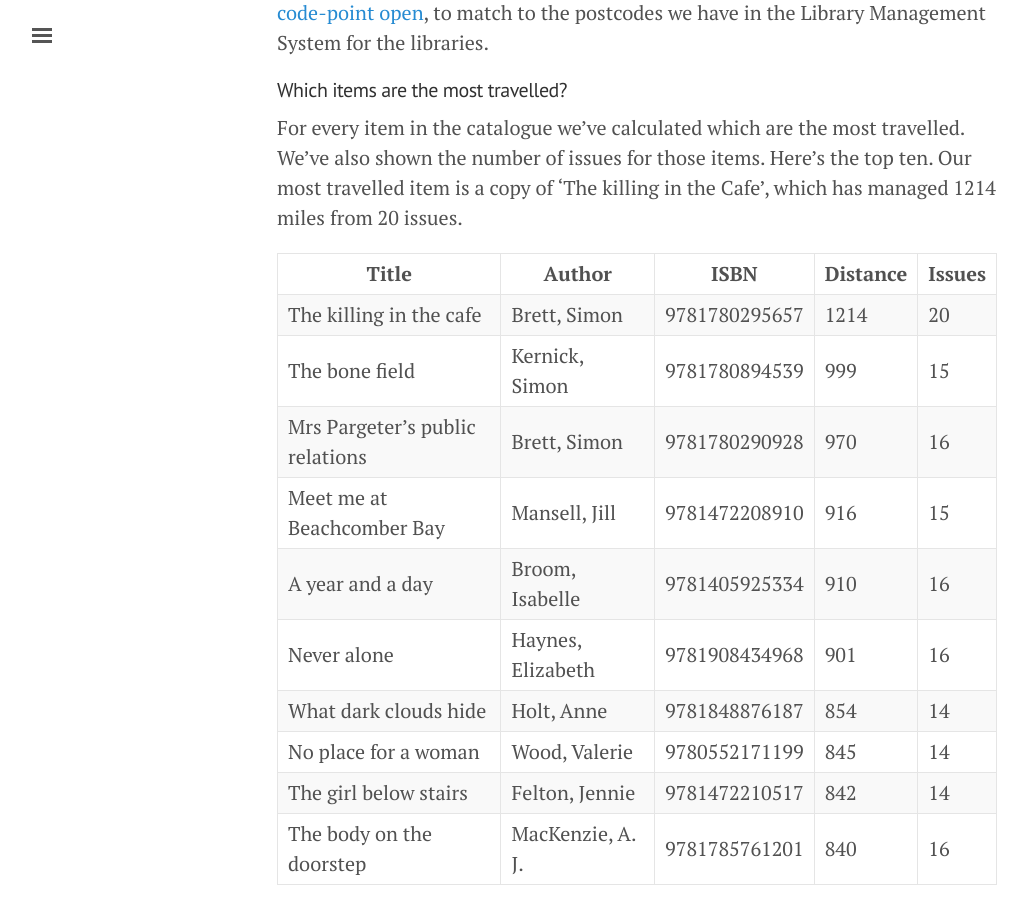
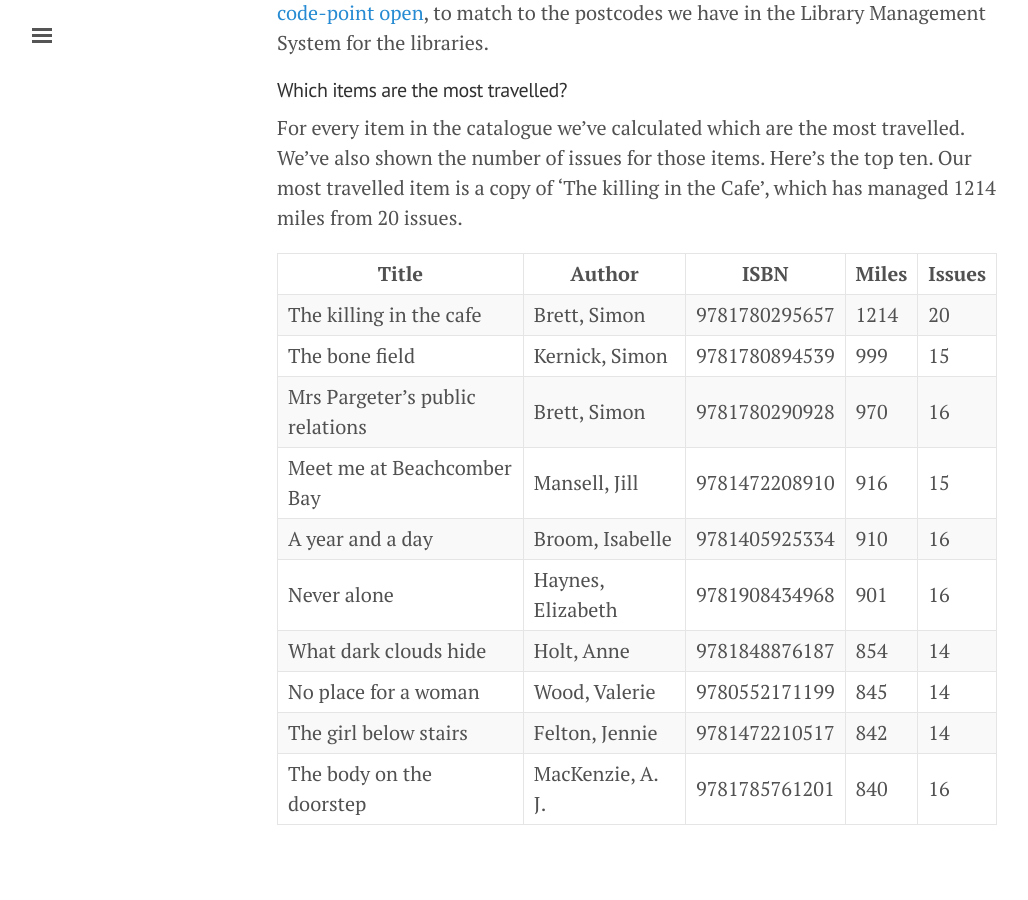
Before and after one commit to LibrariesWest/librarieswest.github.io, a Jekyll site: the page built from _posts/2018-02-24-most-travelled-books.md, in a window 1280 px wide and 900 px high, scrolled down 1264 px. Shown: the whole window, without its empty margins (3-1031 px from the left). Built offline with Jekyll 4.4.1, drawn with Linux system fonts in a browser that asks for light colours.

Commit message:
changing table header

```diff
--- a/_posts/2018-02-24-most-travelled-books.md
+++ b/_posts/2018-02-24-most-travelled-books.md
@@ -25,7 +25,7 @@ Calculating the distance for that route requires location data for the libraries
 
 For every item in the catalogue we've calculated which are the most travelled. We've also shown the number of issues for those items. Here's the top ten. Our most travelled item is a copy of 'The killing in the Cafe', which has managed 1214 miles from 20 issues.
 
-| Title | Author | ISBN | Distance | Issues |
+| Title | Author | ISBN | Miles | Issues |
 | ----- | ------ | ---- | -------- | ------ |
 | The killing in the cafe | Brett, Simon | 9781780295657 | 1214 | 20 |
 | The bone field | Kernick, Simon | 9781780894539 | 999 | 15 |
```
